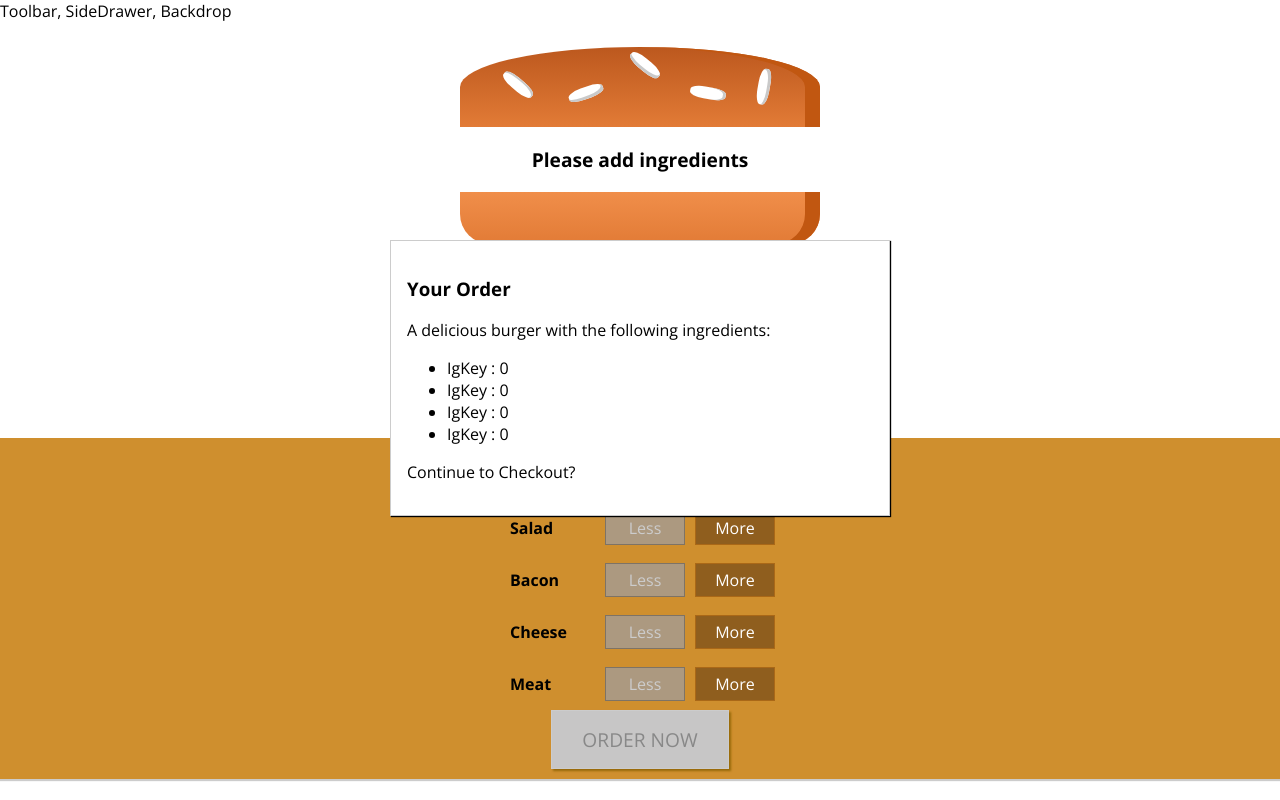
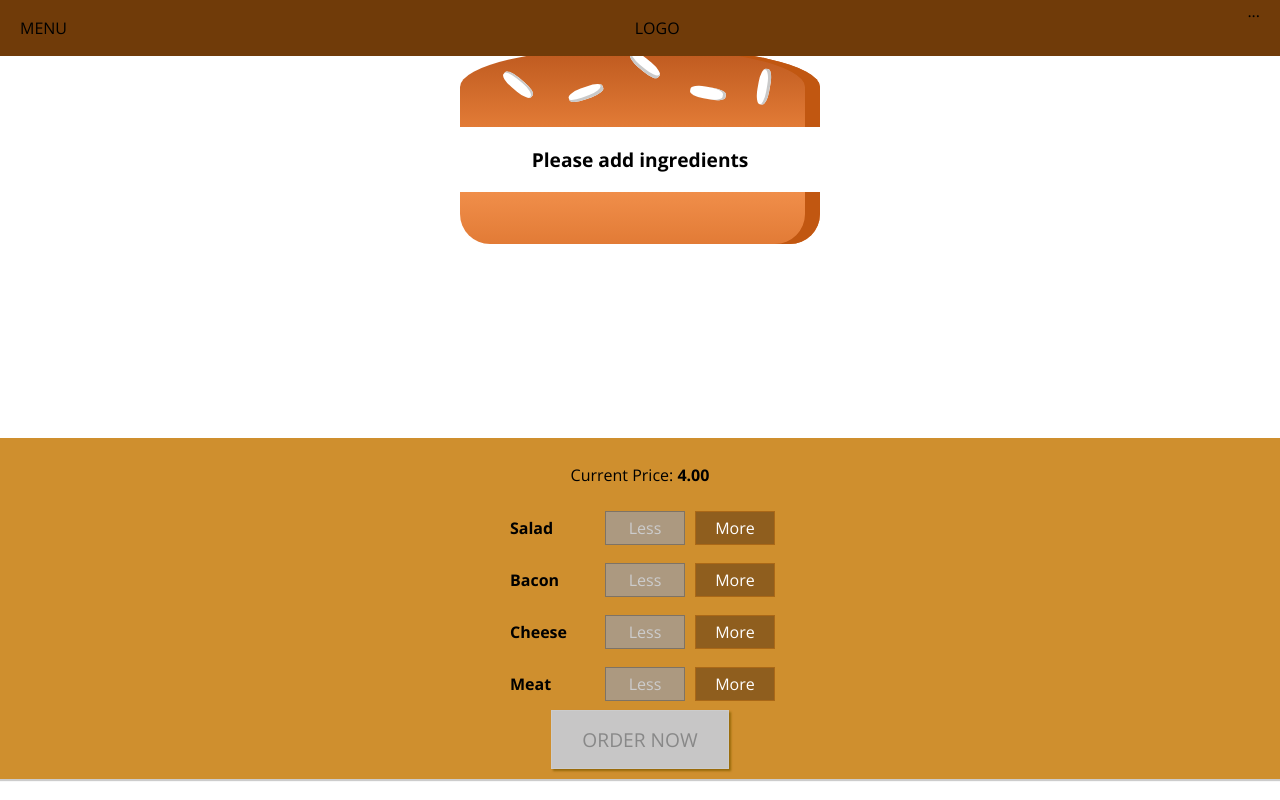
Before and after one commit to ashokkarne/burger-builder-app, a React app: page / in a window 1280 px wide. Built offline with nearby package versions, Linux system fonts and the light colour scheme.

Commit message:
Oct 25 updates

```diff
--- a/src/components/Burger/BuildControls/BuildControls.js
+++ b/src/components/Burger/BuildControls/BuildControls.js
@@ -16,7 +16,7 @@ const buildControls = (props) => (
      removed ={ () => props.ingredientRemoved(ctrl.type) }
      disabled={props.disabled[ctrl.type]}  />
 } )}
-<button className={classes.OrderButton} disabled={!props.purchasable}>ORDER NOW</button>
+<button className={classes.OrderButton} disabled={!props.purchasable} onClick={props.ordered}>ORDER NOW</button>
 </div>
 )
 
--- a/src/components/Burger/OrderSummary/OrderSummary.js
+++ b/src/components/Burger/OrderSummary/OrderSummary.js
@@ -1,5 +1,6 @@
 import React from 'react';
 import Auxiliary from '../../../hoc/Auxiliary';
+import Button from '../../UI/Button/Button';
 const orderSummary = (props) => {
 
     const ingredientSummary = Object.keys(props.ingredients)
@@ -8,13 +9,17 @@ const orderSummary = (props) => {
                             : {props.ingredients[igKey]} </li>);
                         }   );
     return (
-<Auxiliary>
+      <Auxiliary>
         <h3>Your Order</h3>
         <p> A delicious burger with  the following ingredients:</p>
         <ul>
         {ingredientSummary}
         </ul>
+        <p> <strong>Total Price: {props.totalPrice.toFixed(2)} </strong> </p>
         <p> Continue to Checkout?</p>
+        <Button buttonType='Danger' clicked={props.purchaseCancelHandler}  >CANCEL</Button>
+        <Button buttonType='Success' clicked={props.purchaseContinue} >CONTINUE</Button>
+
         </Auxiliary>
     );
 }
--- a/src/components/Layout/Layout.js
+++ b/src/components/Layout/Layout.js
@@ -1,9 +1,12 @@
 import React from 'react';
 import Auxiliary from '../../hoc/Auxiliary';
 import classes from './Layout.css';
+import Toolbar from '../Navigation/Toolbar/Toolbar';
+
 const layout = (props) => {
  return (<Auxiliary>
- <div>Toolbar, SideDrawer, Backdrop</div>
+ <div> <Toolbar />
+  SideDrawer, Backdrop</div>
  <main className={classes.Content}>
      {props.children}
  </main>
--- /dev/null
+++ b/src/components/Navigation/Toolbar/Toolbar.css
@@ -0,0 +1,18 @@
+.Toolbar {
+    height:56px;
+    width:100%;
+    position:fixed;
+    top:0;
+    left:0;
+    background-color: #703B09;
+    display:flex;
+    justify-content: space-between;
+    align-items: center;
+    padding: 0 20px;
+    box-sizing: border-box;
+    z-index: 90;
+}
+
+.Toolbar nav {
+    height:100%
+}
--- /dev/null
+++ b/src/components/Navigation/Toolbar/Toolbar.js
@@ -0,0 +1,15 @@
+import React from 'react';
+import classes from './Toolbar.css';
+
+const toolbar = ( props) => (
+<header className={classes.Toolbar}>
+
+    <div>MENU</div>
+    <div>LOGO</div>
+    <nav>
+        ...
+    </nav>
+</header>
+)
+
+export default toolbar;
--- /dev/null
+++ b/src/components/UI/Backdrop/Backdrop.css
@@ -0,0 +1,10 @@
+.Backdrop {
+
+    width:100%;
+    height:100%;
+ position:fixed;
+ z-index:100;
+ left:0;
+ top:0;
+ background-color:rgba(0,0,0,0.5)
+}
--- a/src/components/UI/Backdrop/Backdrop.js
+++ b/src/components/UI/Backdrop/Backdrop.js
@@ -0,0 +1,9 @@
+import React from 'react';
+import classes from './Backdrop.css';
+
+const backdrop = (props) =>
+(props.show? <div className={classes.Backdrop} onClick={props.clicked}> </div> : null )
+
+
+
+export default backdrop;
--- /dev/null
+++ b/src/components/UI/Button/Button.css
@@ -0,0 +1,24 @@
+.Button {
+    background-color: transparent;
+    border: none;
+    color: white;
+    outline: none;
+    cursor: pointer;
+    font: inherit;
+    padding: 10px;
+    margin: 10px;
+    font-weight: bold;
+}
+
+.Button:first-of-type {
+    margin-left: 0;
+    padding-left: 0;
+}
+
+.Success {
+    color: #5C9210;
+}
+
+.Danger {
+    color: #944317;
+}
--- /dev/null
+++ b/src/components/UI/Button/Button.js
@@ -0,0 +1,9 @@
+import React from 'react';
+import classes from './Button.css';
+const button  = (props) => (
+
+    <button  onClick={props.clicked} className={[classes.Button,classes[props.buttonType]].join(' ')} >  {props.children} </button>
+)
+
+
+export default button;
--- a/src/components/UI/Modal/Modal.js
+++ b/src/components/UI/Modal/Modal.js
@@ -1,10 +1,16 @@
 import React from 'react';
 import classes from './Modal.css';
+import Auxiliary from '../../../hoc/Auxiliary';
+import Backdrop from '../Backdrop/Backdrop';
 const modal = (props) => {
 
-  return (  <div className={classes.Modal}>
+  return (
+    <Auxiliary>
+     <div className={classes.Modal} style={{transform: props.show? 'translateY(0)':'translateY(-100VH)', opacity: props.show? '1':'0' }}>
         {props.children}
-    </div>)
+    </div>
+    <Backdrop show={props.show} clicked={props.modalClosed}/>
+    </Auxiliary>)
 
 }
 
--- a/src/containers/BurgerBuilder/BurgerBuilder.js
+++ b/src/containers/BurgerBuilder/BurgerBuilder.js
@@ -20,7 +20,12 @@ class BurgerBuilder extends Component {
          meat:0
      },
      totalPrice:4,
-     purchasable:false
+     purchasable:false,
+     purchasing:false
+ }
+
+ purchaseHandler = ()=> {
+     this.setState({purchasing:true});
  }
 
 updatePurchasable = (ingredients)=>{
@@ -73,7 +78,15 @@ updatePurchasable = (ingredients)=>{
     this.updatePurchasable(updatedIgredients);
  }
 
+ purchaseCancelHandler = () => {
 
+    this.setState({purchasing:false});
+ }
+
+ purchaseContinueHandler = () =>{
+
+    alert("Purchase Continue!");
+ }
     render(){
 
         const disabledInfo ={...this.state.ingredients};
@@ -85,13 +98,20 @@ updatePurchasable = (ingredients)=>{
 
         return  (
             <Auxiliary>
-            <Modal> <OrderSummary ingredients= {this.state.ingredients }/> </Modal>
+            <Modal show={this.state.purchasing} modalClosed={this.purchaseCancelHandler}>
+            <OrderSummary ingredients= {this.state.ingredients }
+               purchaseCancelHandler={this.purchaseCancelHandler}
+                purchaseContinue={this.purchaseContinueHandler}
+                totalPrice={this.state.totalPrice} />
+            </Modal>
+
             <Burger ingredients= {this.state.ingredients} />
             <BuildControls ingredientAdded={this.addIngredientHandler}
             ingredientRemoved = {this.removeIngredientHandler}
              disabled= {disabledInfo}
              price= {this.state.totalPrice}
-             purchasable={this.state.purchasable}/>
+             purchasable={this.state.purchasable}
+             ordered={this.purchaseHandler}/>
             </Auxiliary>
          );
 
```
